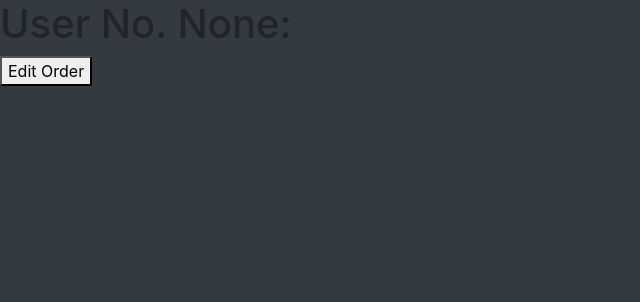
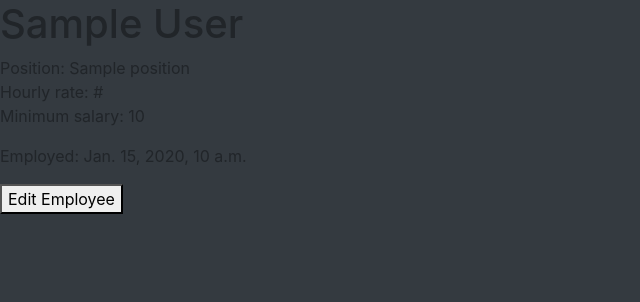
Before and after one commit to Tasari/Shop_ordering_system, a Django app: template ordersys/templates/ordersys/employee_details.html in a window 1280 px wide. Shown: the part 56-358 px from the top of the page, without its empty margins (0-640 px from the left). Run offline with Django 3.2, Linux system fonts and the light colour scheme; the template is opened without the code that fills it: most values are stand-ins (such as "Sample title", 1, 10 or a date in 2020); some libraries are stand-ins or nearby versions.

Commit message:
Extended employee details

```diff
--- a/ordersys/templates/ordersys/employee_details.html
+++ b/ordersys/templates/ordersys/employee_details.html
@@ -1,8 +1,15 @@
 {% extends "ordersys/base.html" %}
 
 {% block content %}
-    <h1>User No. {{user.id}}:{{user.login}}</h1>
+    <h1>{{employee.first_name}} {{employee.last_name}}</h1>
+    <p>
+        Position: {{employee.position}}<br>
+        Hourly rate: {{employee.hourly_rate}}<br>
+        Minimum salary: {{employee.minimum_salary}}
+    </p>
+    <p>Employed: {{employee.employment_date}}</p>
+
     <form action="{% url 'ordersys:edit_employee' user.id%}" method="get">
-        <button type="submit">Edit Order</button>
+        <button type="submit">Edit Employee</button>
     </form>
 {% endblock %}
--- a/ordersys/templates/ordersys/manage_employees.html
+++ b/ordersys/templates/ordersys/manage_employees.html
@@ -4,7 +4,7 @@
     {% if employees_list %}
         {% for employee in employees_list %}
             <form action="{% url 'ordersys:employee_details' employee.id%}" method="get" class="d-flex justify-content-center">
-                <button type="submit" class="btn btn-primary w-25 d-flex mt-2 mb-0 justify-content-center">{{employee.id}}: {{employee.login}}</button>
+                <button type="submit" class="btn btn-primary w-25 d-flex mt-2 mb-0 justify-content-center">{{employee.id}}: {{employee.first_name}} {{employee.last_name}}</button>
             </form>
         {% endfor %}
     {% endif %}
```
Also changed, not shown: ordersys/views.py (+5 -6 lines), db.sqlite3.
